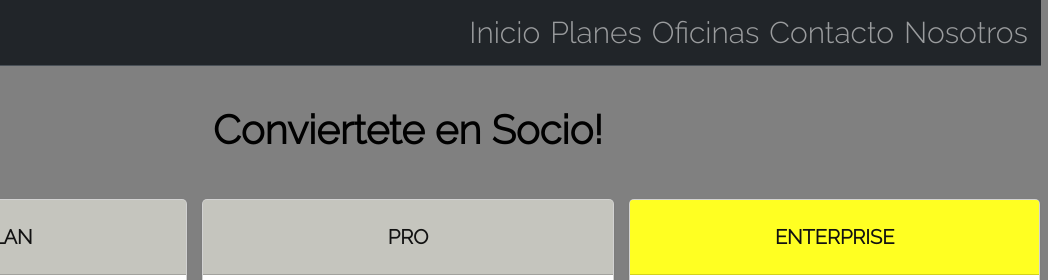
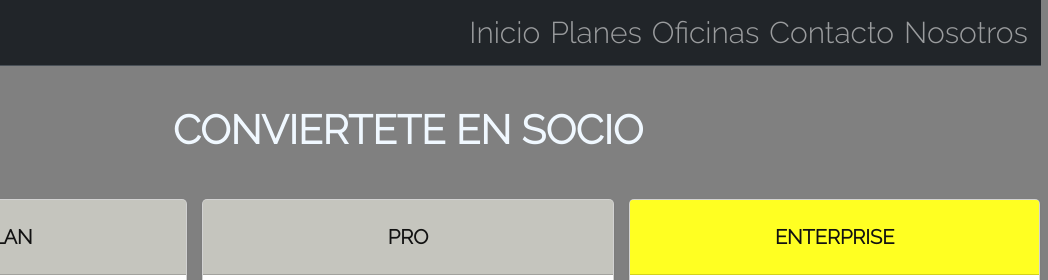
Before and after one commit to JosephPonce/Proyecto, a website: page html/planes.html in a window 1280 px wide. Shown: the top 280 px of the page, 232-1280 px from the left. Drawn offline with nearby package versions, Linux system fonts and the light colour scheme.

Commit message:
detalles_planes

```diff
--- a/html/planes.html
+++ b/html/planes.html
@@ -55,7 +55,7 @@
     <!-- planes -->
     <main>
         <div class="pricing-header p-3 pb-md-4 mx-auto text-center">
-            <h1 class="display-3 fw-bolder text-body-emphasis m-5">Conviertete en Socio!</h1>
+            <h1 class="display-3 fw-bolder m-5">CONVIERTETE EN SOCIO</h1>
 
         </div>
 
```
